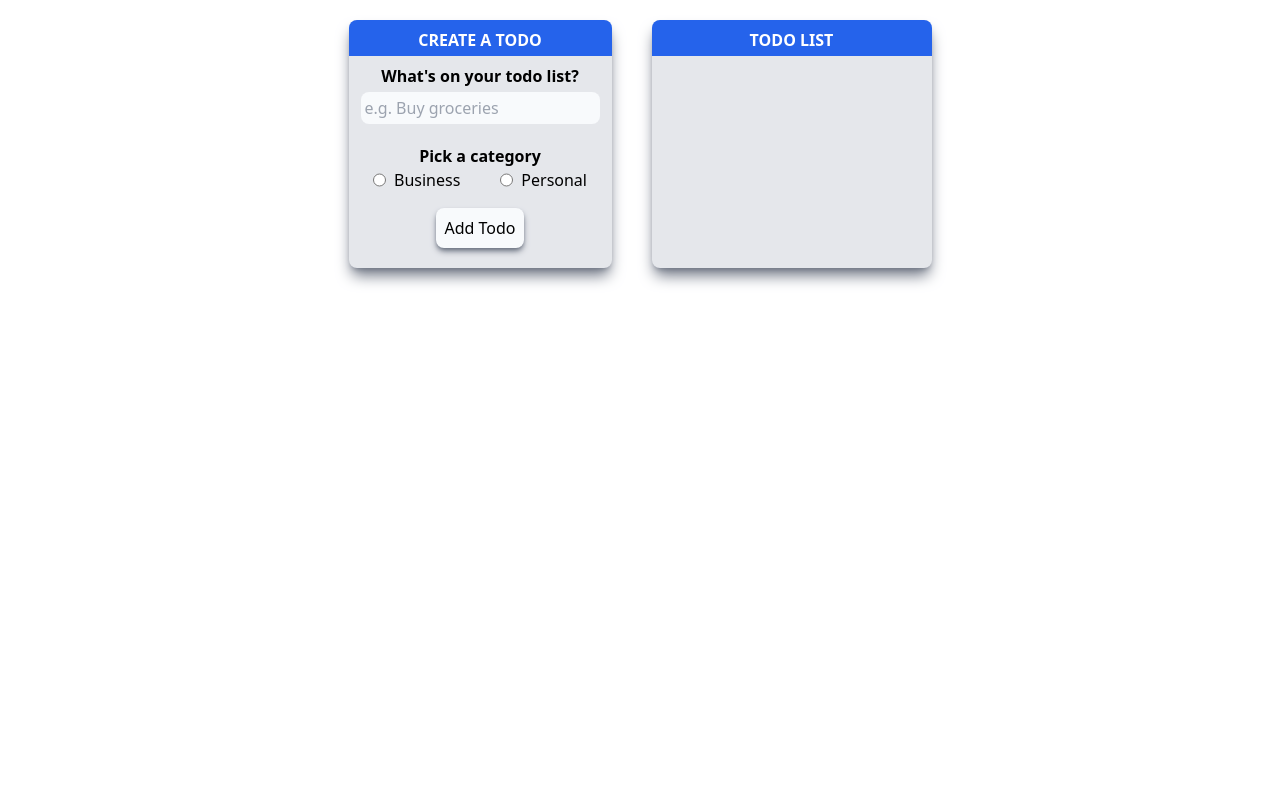
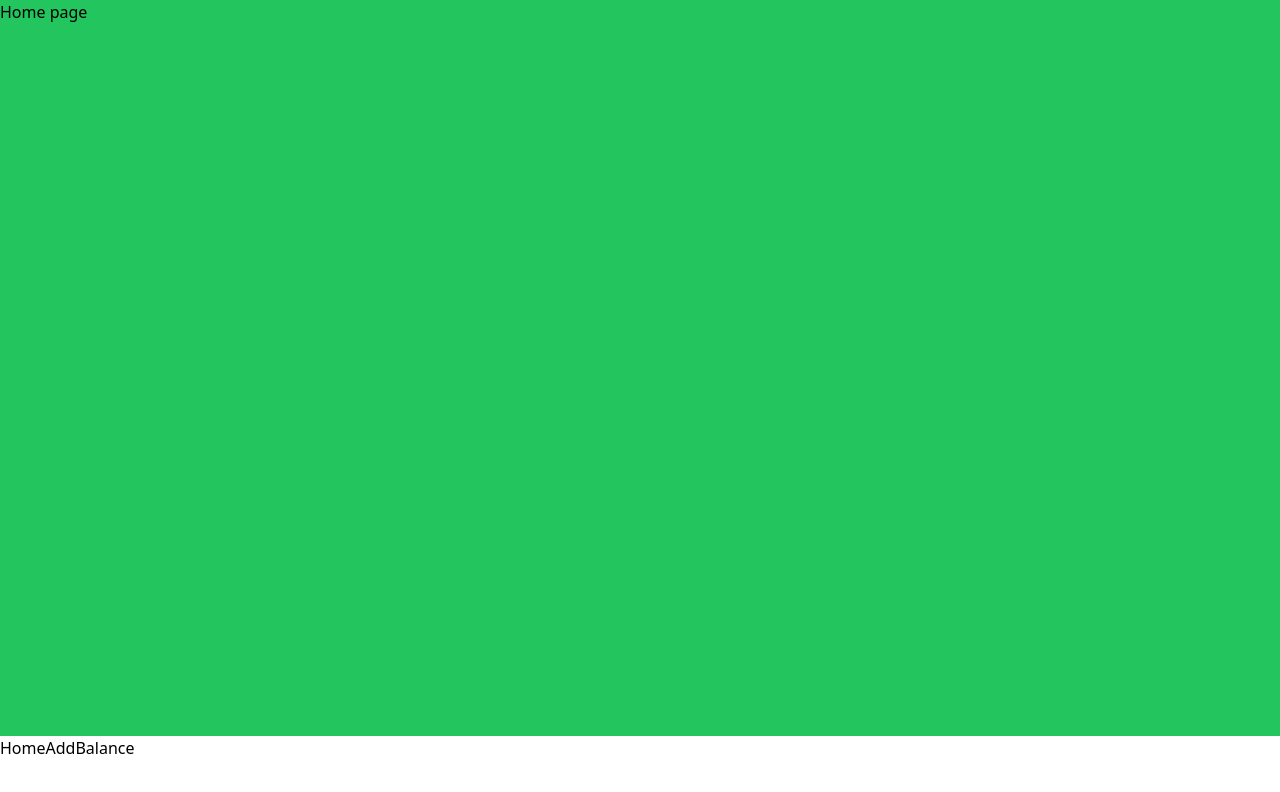
Before and after one commit to AlexanderHeffernan/CoupleExpenseBalancer, a Vue app in the folder app/frontend/: page / in a window 1280 px wide. Shown: the top 792 px of the page. Built offline with nearby package versions, Linux system fonts and the light colour scheme.

Commit message:
Initial set up of page views and navbar

```diff
--- a/app/frontend/package.json
+++ b/app/frontend/package.json
@@ -13,6 +13,7 @@
     "core-js": "^3.8.3",
     "postcss": "^8",
     "tailwindcss": "^3",
+    "uuid": "^9.0.1",
     "vue": "^3.2.13"
   },
   "devDependencies": {
--- a/app/frontend/src/App.vue
+++ b/app/frontend/src/App.vue
@@ -1,96 +1,31 @@
 <script setup>
-import { ref, onMounted, watch } from 'vue'
-import TodoItem from './components/TodoItem.vue';
+import { ref } from 'vue' //onMounted, watch
+import HomePage from './pages/HomePage.vue';
+import AddPage from './pages/AddPage.vue';
+import BalancePage from './pages/BalancePage.vue';
 
-const todos = ref([])
-const input_content = ref('')
-const input_category = ref(null)
+let currentPage = ref('home');
 
-/**
- * Add a new todo to the list
- * Checks if the input is empty or the category is not selected
- */
-function addTodo() {
-  if (input_content.value.trim() === '' || input_category.value === null) {
-    return
-  }
-
-  todos.value.push({
-    id: todos.value.length + 1,
-    content: input_content.value,
-    shortContent: input_content.value.length > 20 ? input_content.value.slice(0, 20) + '...' : input_content.value,
-    category: input_category.value,
-    done: false
-  })
-
-  input_content.value = ''
-  input_category.value = null
+function changePage(page) {
+    currentPage.value = page;
 }
 
-/**
- * Toggle the done status of a todo
- * @param {*} todo Todo to be toggled
- */
-function toggleDoneTodo(todo) {
-  todo.done = !todo.done
-}
-
-/**
- * Remove a todo from the list
- * @param {*} todo Todo to be removed
- */
-function removeTodo(todo) {
-  todos.value = todos.value.filter(t => t !== todo)
-}
-
-/**
- * Watch for changes in todos and name and save them to localStorage
- */
-watch(todos, newVal => {
-  localStorage.setItem('todos', JSON.stringify(newVal))
-}, { deep: true })
-
-/**
- * Load todos and name from localStorage
- */
-onMounted(() => {
-  todos.value = JSON.parse(localStorage.getItem('todos')) || []
-})
 </script>
 
 <template>
-  <main class="flex justify-center">
-    <div class="flex flex-col md:flex-row gap-10">
-      <!-- Create a TODO form -->
-      <section class="text-center bg-gray-200 rounded-lg shadow-lg shadow-gray-500 mt-5">
-        <h3 class="bg-blue-600 text-white font-bold rounded-t-lg pt-2 pb-1">CREATE A TODO</h3>
-        <form class="ml-3 mr-3" @submit.prevent="addTodo">
-          <!-- Todo content field -->
-          <h4 class="mt-2 mb-1 font-semibold">What's on your todo list?</h4>
-          <input class="mb-5 rounded-lg p-1 w-full bg-slate-50" type="text" placeholder="e.g. Buy groceries" v-model="input_content" />
-          <!-- Todo category field -->
-          <h4 class="font-semibold">Pick a category</h4>
-          <div class="flex justify-center gap-10">
-            <label class="flex">
-              <input class="mr-2" type="radio" name="category" value="business" v-model="input_category" />
-              <div>Business</div>
-            </label>
-            <label class="flex">
-              <input class="mr-2" type="radio" name="category" value="personal" v-model="input_category" />
-              <div>Personal</div>
-            </label>
-          </div>
-          <!-- Todo submit button -->
-          <input class="bg-slate-50 hover:bg-blue-600 hover:text-white hover:shadow-none hover:font-semibold p-2 shadow-md shadow-gray-500 rounded-lg mt-4 mb-5 transition-all ease-in-out" type="submit" value="Add Todo">
-        </form>
-      </section>
-      <!-- Todo list -->
-      <section class="text-center bg-gray-200 rounded-lg shadow-lg shadow-gray-500 mt-5 pb-2">
-        <h3 class="bg-blue-600 text-white font-bold rounded-t-lg pt-2 pb-1">TODO LIST</h3>
-        <div class="p-5" style="width: 280px">
-          <TodoItem v-for="todo in todos" :key="todo.id" :todo="todo" @toggleDoneTodo="toggleDoneTodo(todo)" @removeTodo="removeTodo(todo)" />
+    <!-- App container -->
+    <div class="w-screen, h-screen bg-red-500">
+        <!-- Current page view-->
+        <div class="w-full, h-[calc(100%-64px)] bg-green-500">
+            <HomePage v-if="currentPage == 'home'" />
+            <AddPage v-if="currentPage == 'add'" />
+            <BalancePage v-if="currentPage == 'balance'" />
         </div>
-      </section>
-    </div>
-  </main>
+        <!-- Navbar -->
+        <div class="fixed bottom-0 left-0 w-full h-16 bg-white">
+            <button @click="changePage('home')">Home</button>
+            <button @click="changePage('add')">Add</button>
+            <button @click="changePage('balance')">Balance</button>
+        </div>
+  </div>
 </template>
--- /dev/null
+++ b/app/frontend/src/Old.vue
@@ -0,0 +1,96 @@
+<script setup>
+import { ref, onMounted, watch } from 'vue'
+import TodoItem from './components/TodoItem.vue';
+
+const todos = ref([])
+const input_content = ref('')
+const input_category = ref(null)
+
+/**
+ * Add a new todo to the list
+ * Checks if the input is empty or the category is not selected
+ */
+function addTodo() {
+  if (input_content.value.trim() === '' || input_category.value === null) {
+    return
+  }
+
+  todos.value.push({
+    id: todos.value.length + 1,
+    content: input_content.value,
+    shortContent: input_content.value.length > 20 ? input_content.value.slice(0, 20) + '...' : input_content.value,
+    category: input_category.value,
+    done: false
+  })
+
+  input_content.value = ''
+  input_category.value = null
+}
+
+/**
+ * Toggle the done status of a todo
+ * @param {*} todo Todo to be toggled
+ */
+function toggleDoneTodo(todo) {
+  todo.done = !todo.done
+}
+
+/**
+ * Remove a todo from the list
+ * @param {*} todo Todo to be removed
+ */
+function removeTodo(todo) {
+  todos.value = todos.value.filter(t => t !== todo)
+}
+
+/**
+ * Watch for changes in todos and name and save them to localStorage
+ */
+watch(todos, newVal => {
+  localStorage.setItem('todos', JSON.stringify(newVal))
+}, { deep: true })
+
+/**
+ * Load todos and name from localStorage
+ */
+onMounted(() => {
+  todos.value = JSON.parse(localStorage.getItem('todos')) || []
+})
+</script>
+
+<template>
+  <main class="flex justify-center">
+    <div class="flex flex-col md:flex-row gap-10">
+      <!-- Create a TODO form -->
+      <section class="text-center bg-gray-200 rounded-lg shadow-lg shadow-gray-500 mt-5">
+        <h3 class="bg-blue-600 text-white font-bold rounded-t-lg pt-2 pb-1">CREATE A TODO</h3>
+        <form class="ml-3 mr-3" @submit.prevent="addTodo">
+          <!-- Todo content field -->
+          <h4 class="mt-2 mb-1 font-semibold">What's on your todo list?</h4>
+          <input class="mb-5 rounded-lg p-1 w-full bg-slate-50" type="text" placeholder="e.g. Buy groceries" v-model="input_content" />
+          <!-- Todo category field -->
+          <h4 class="font-semibold">Pick a category</h4>
+          <div class="flex justify-center gap-10">
+            <label class="flex">
+              <input class="mr-2" type="radio" name="category" value="business" v-model="input_category" />
+              <div>Business</div>
+            </label>
+            <label class="flex">
+              <input class="mr-2" type="radio" name="category" value="personal" v-model="input_category" />
+              <div>Personal</div>
+            </label>
+          </div>
+          <!-- Todo submit button -->
+          <input class="bg-slate-50 hover:bg-blue-600 hover:text-white hover:shadow-none hover:font-semibold p-2 shadow-md shadow-gray-500 rounded-lg mt-4 mb-5 transition-all ease-in-out" type="submit" value="Add Todo">
+        </form>
+      </section>
+      <!-- Todo list -->
+      <section class="text-center bg-gray-200 rounded-lg shadow-lg shadow-gray-500 mt-5 pb-2">
+        <h3 class="bg-blue-600 text-white font-bold rounded-t-lg pt-2 pb-1">TODO LIST</h3>
+        <div class="p-5" style="width: 280px">
+          <TodoItem v-for="todo in todos" :key="todo.id" :todo="todo" @toggleDoneTodo="toggleDoneTodo(todo)" @removeTodo="removeTodo(todo)" />
+        </div>
+      </section>
+    </div>
+  </main>
+</template>
--- /dev/null
+++ b/app/frontend/src/pages/AddPage.vue
@@ -0,0 +1,9 @@
+<script setup>
+
+</script>
+
+<template>
+    <div class="w-full h-full">
+      <p>Add page</p>
+    </div>
+</template>
--- /dev/null
+++ b/app/frontend/src/pages/BalancePage.vue
@@ -0,0 +1,9 @@
+<script setup>
+
+</script>
+
+<template>
+    <div class="w-full h-full">
+      <p>Balance page</p>
+    </div>
+</template>
--- /dev/null
+++ b/app/frontend/src/pages/HomePage.vue
@@ -0,0 +1,9 @@
+<script setup>
+
+</script>
+
+<template>
+    <div class="w-full h-full">
+      <p>Home page</p>
+    </div>
+</template>
```
Also changed, not shown: 1 other file (tests, documents, lock files or other folders).
